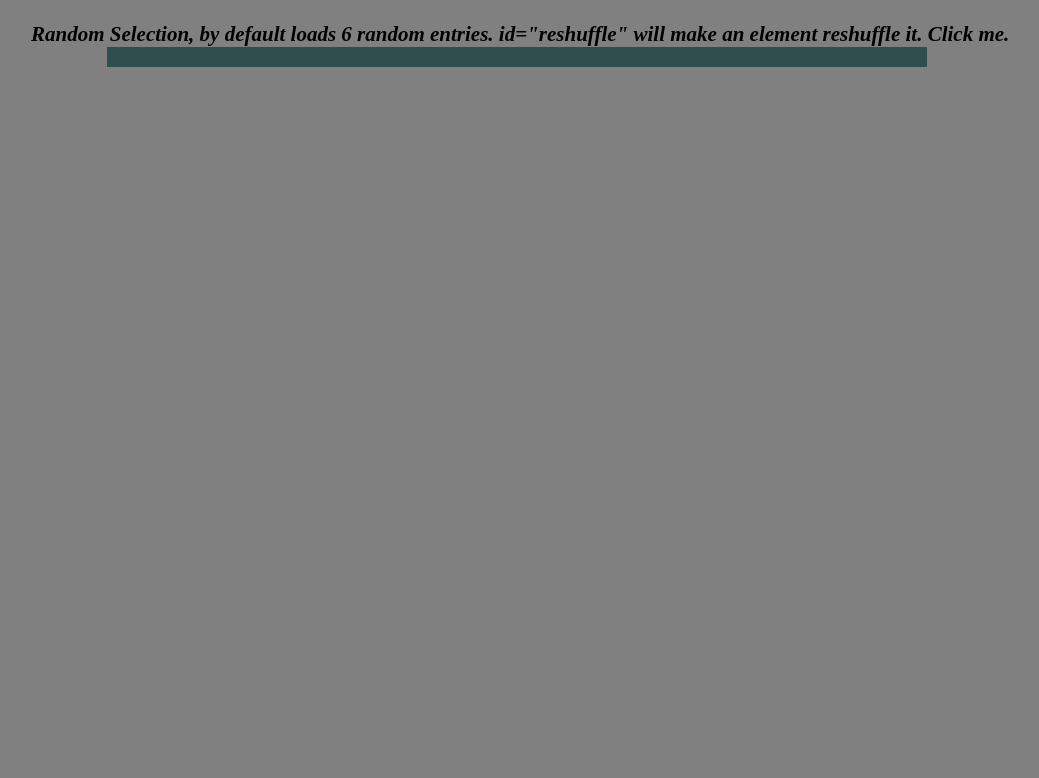
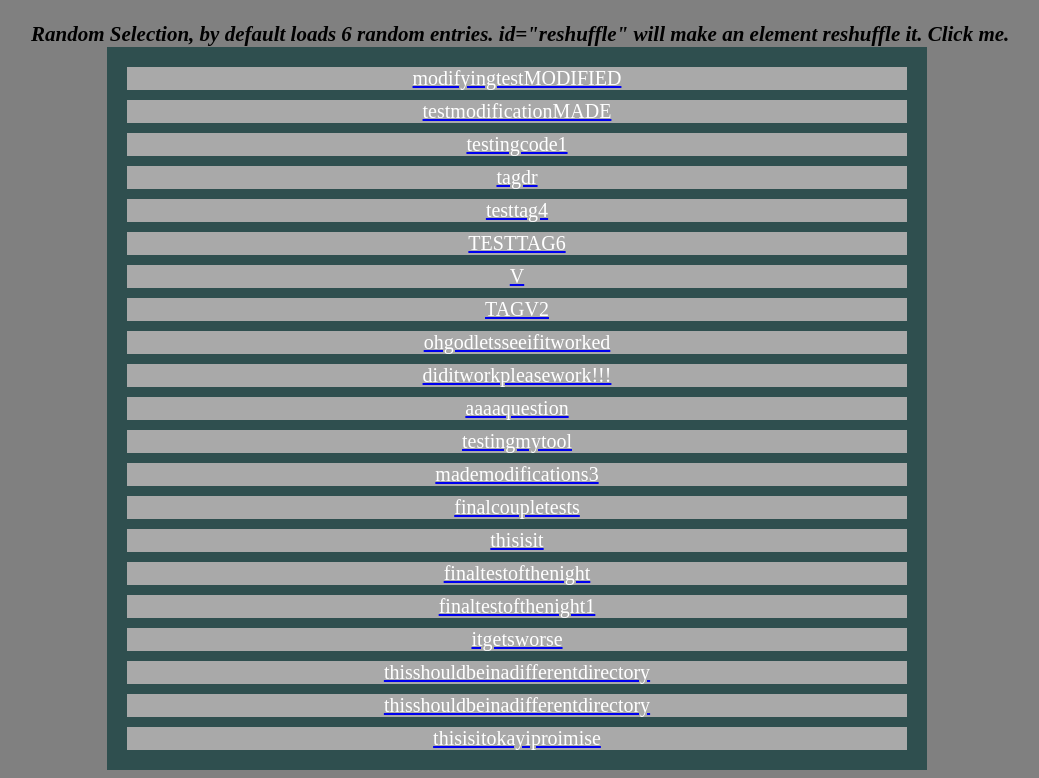
Before and after one commit to KingPoss/NeoGallery, a Flask app: template NeoGallery v1.0/templates/NeoGallery.html in a window 1280 px wide. Shown: the part 58-836 px from the top of the page, without its empty margins (123-1162 px from the left). Before the commit the page ends 125 px from the top, so only its background shows below. Run offline with Flask 3, Linux system fonts and the light colour scheme; the template is opened without the code that fills it, so the values that code supplies are empty; some libraries are stand-ins or nearby versions.

Commit message:
Add files via upload

```diff
--- a/NeoGallery v1.0/templates/NeoGallery.html
+++ b/NeoGallery v1.0/templates/NeoGallery.html
@@ -70,6 +70,124 @@
 <div class="tagDirectory">
 <!--If you wish to add a tag directory, linking to other gallery pages, place the comment END as seen below this one, wherever you want links to begin appearing. It is how NeoGallery determines where to put in the new tag link.-->
 <!--END-->
+<!--modifyingtestMODIFIED-->
+<a href="__TAG_DIR__/modifyingtestMODIFIED.html"><p class="tagText">modifyingtestMODIFIED</p></a>
+<!--END-->
+<!--testmodificationMADE-->
+<a href="__TAG_DIR__/testmodificationMADE.html"><p class="tagText">testmodificationMADE</p></a>
+<!--END-->
+<!--testingcode1-->
+<a href="__TAG_DIR__/testingcode1.html"><p class="tagText">testingcode1</p></a>
+<!--END-->
+<!--tagdr-->
+<a href="__TAG_DIR__/tagdr.html"><p class="tagText">tagdr</p></a>
+<!--END-->
+<!--testtag4-->
+<a href="__TAG_DIR__/testtag4.html"><p class="tagText">testtag4</p></a>
+<!--END-->
+<!--TESTTAG6-->
+<a href="__TAG_DIR__/TESTTAG6.html"><p class="tagText">TESTTAG6</p></a>
+<!--END-->
+<!--TYET-->
+<a href="/tagtest/TYET.html"><p class="tagText">V</p></a>
+<!--END-->
+<!--TAGV22-->
+<a href="__TAG_DIR__/TAGV22.html"><p class="tagText">TAGV2</p></a>
+<!--END-->
+<!--ohgodletsseeifitworked-->
+<a href="__TAG_DIR__/ohgodletsseeifitworked.html"><p class="tagText">ohgodletsseeifitworked</p></a>
+<!--END-->
+<!--diditworkpleasework!!!-->
+<a href="__TAG_DIR__/diditworkpleasework!!!.html"><p class="tagText">diditworkpleasework!!!</p></a>
+<!--END-->
+<!--aaaaquestion-->
+<a href="__TAG_DIR__/aaaaquestion.html"><p class="tagText">aaaaquestion</p></a>
+<!--END-->
+<!--testingmytool-->
+<a href="__TAG_DIR__/testingmytool.html"><p class="tagText">testingmytool</p></a>
+<!--END-->
+<!--mademodifications3-->
+<a href="/tagtest/mademodifications3.html"><p class="tagText">mademodifications3</p></a>
+<!--END-->
+<!--finalcoupletests-->
+<a href="/tagtest/finalcoupletests.html"><p class="tagText">finalcoupletests</p></a>
+<!--END-->
+<!--thisisit-->
+<a href="/tagtest/thisisit.html"><p class="tagText">thisisit</p></a>
+<!--END-->
+<!--finaltestofthenight-->
+<a href="/tagtest/finaltestofthenight.html"><p class="tagText">finaltestofthenight</p></a>
+<!--END-->
+<!--finaltestofthenight1-->
+<a href="__NEOCITIES_TAG_DIR__/finaltestofthenight1.html"><p class="tagText">finaltestofthenight1</p></a>
+<!--END-->
+<!--itgetsworse-->
+<a href="itgetsworse.html"><p class="tagText">itgetsworse</p></a>
+<!--END-->
+<!--thisshouldbeinadifferentdirectory-->
+<a href="/tagDirectoryTester//thisshouldbeinadifferentdirectory.html"><p class="tagText">thisshouldbeinadifferentdirectory</p></a>
+<!--END-->
+<!--thisshouldbeinadifferentdirectory-->
+<a href="/tagDirectoryTester//thisshouldbeinadifferentdirectory.html"><p class="tagText">thisshouldbeinadifferentdirectory</p></a>
+<!--END-->
+<!--thisisitokayiproimise-->
+<a href="/tagDirectoryTester/thisisitokayiproimise.html"><p class="tagText">thisisitokayiproimise</p></a>
+<!--END-->
+
+
+
+
+
+
+
+
+
+
+
+
+
+
+
+
+
+
+
+
+
+
+
+
+
+
+
+
+
+
+
+
+
+
+
+
+
+
+
+
+
+
+
+
+
+
+
+
+
+
+
+
+
+
+
 
 </div>
 </center>
--- a/NeoGallery v1.0/templates/tagTemplate.html
+++ b/NeoGallery v1.0/templates/tagTemplate.html
@@ -45,7 +45,7 @@
         </div>
     </div>
 </div>
-<a href="/NeoGallery.html"><--BACK TO DIRECTORY</a>
+<a href="__NEOCITIES_GALLERY_DIR__/__GALLERY_PAGE__"><--BACK TO DIRECTORY</a>
 </center>
 <!--myModal shows when an image is clicked-->
 <div id="myModal" class="modal">
```
